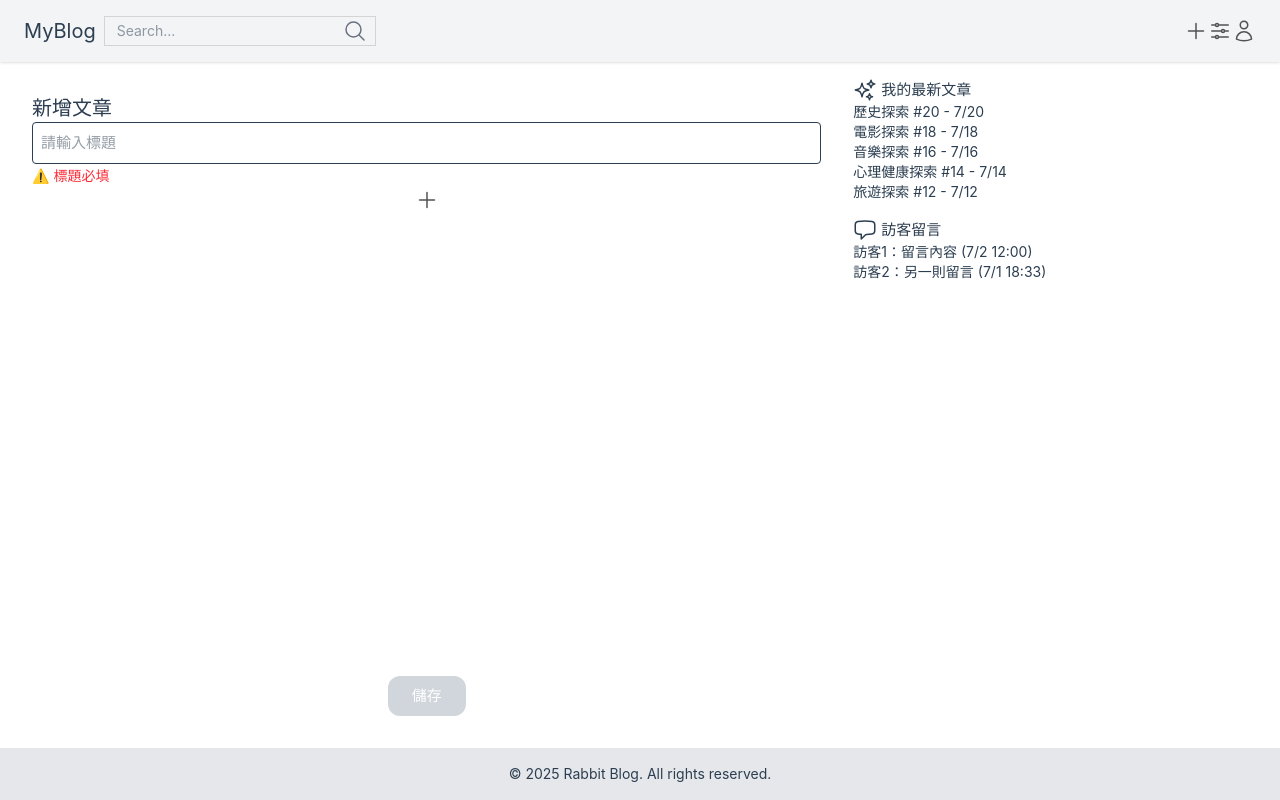
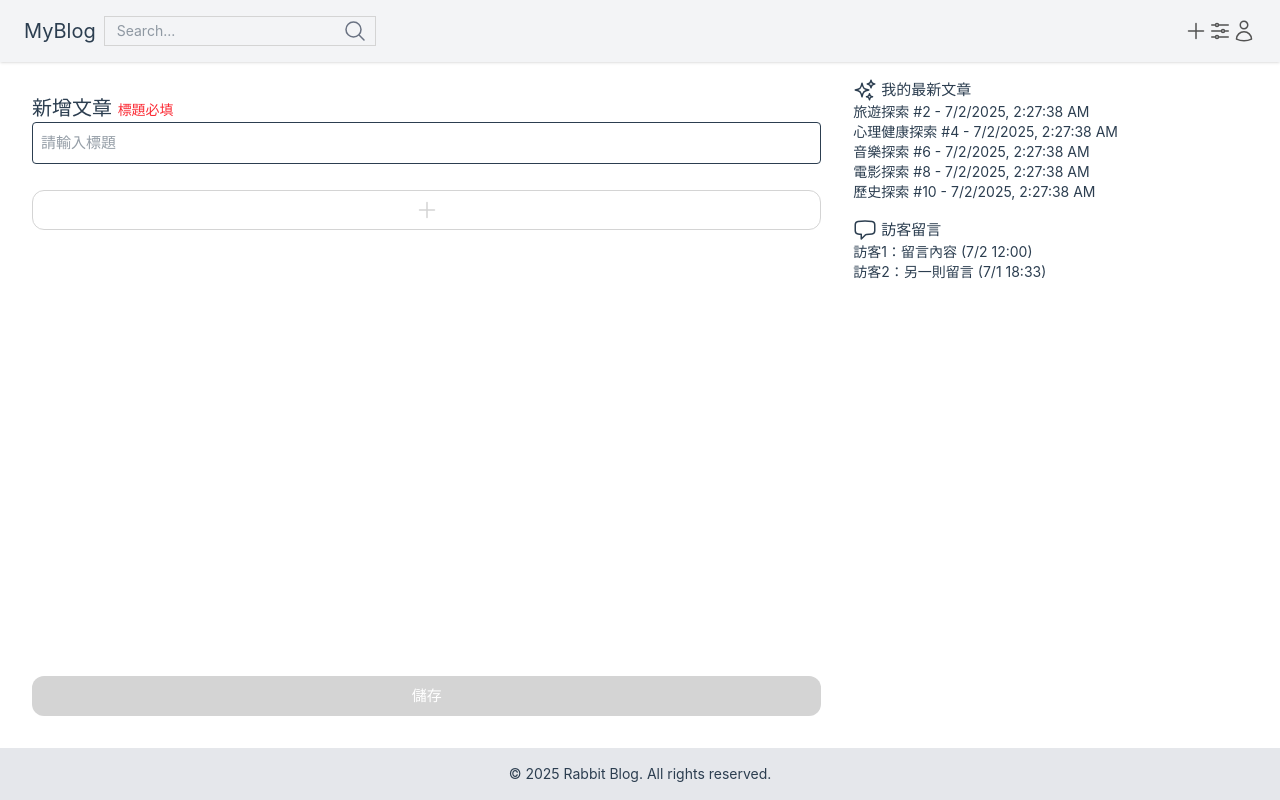
Before and after one commit to cindy951357/vue3-blog, a Vue app: page /add in a window 1280 px wide. Built offline with nearby package versions, Linux system fonts and the light colour scheme.

Commit message:
update - color from purple -> rose. add - first image of post update - refine AddNewPost UI

```diff
--- /dev/null
+++ b/src/components/icons/ImageIcon.vue
@@ -0,0 +1,5 @@
+<template>
+<svg xmlns="http://www.w3.org/2000/svg" fill="none" viewBox="0 0 24 24" stroke-width="1.5" stroke="currentColor" class="size-6">
+  <path stroke-linecap="round" stroke-linejoin="round" d="m2.25 15.75 5.159-5.159a2.25 2.25 0 0 1 3.182 0l5.159 5.159m-1.5-1.5 1.409-1.409a2.25 2.25 0 0 1 3.182 0l2.909 2.909m-18 3.75h16.5a1.5 1.5 0 0 0 1.5-1.5V6a1.5 1.5 0 0 0-1.5-1.5H3.75A1.5 1.5 0 0 0 2.25 6v12a1.5 1.5 0 0 0 1.5 1.5Zm10.5-11.25h.008v.008h-.008V8.25Zm.375 0a.375.375 0 1 1-.75 0 .375.375 0 0 1 .75 0Z" />
+</svg>
+</template>
--- /dev/null
+++ b/src/components/icons/TextIcon.vue
@@ -0,0 +1,5 @@
+<template>
+<svg xmlns="http://www.w3.org/2000/svg" fill="none" viewBox="0 0 24 24" stroke-width="1.5" stroke="currentColor" class="size-6">
+  <path stroke-linecap="round" stroke-linejoin="round" d="m10.5 21 5.25-11.25L21 21m-9-3h7.5M3 5.621a48.474 48.474 0 0 1 6-.371m0 0c1.12 0 2.233.038 3.334.114M9 5.25V3m3.334 2.364C11.176 10.658 7.69 15.08 3 17.502m9.334-12.138c.896.061 1.785.147 2.666.257m-4.589 8.495a18.023 18.023 0 0 1-3.827-5.802" />
+</svg>
+</template>
--- a/src/components/layout/Header.vue
+++ b/src/components/layout/Header.vue
@@ -21,9 +21,9 @@
     </div>
     <!-- 右半：新增 + 設定 + 頭像 -->
     <div class="flex items-center space-x-4">
-      <button class="text-neutral-600 hover:text-purple-300" @click="goToAdd"><AddIcon/></button>
-      <button class="text-neutral-600 hover:text-purple-300"><setting-icon/></button>
-      <button class="text-neutral-600 hover:text-purple-300"><profile-icon/></button>
+      <button class="text-neutral-600 hover:text-rose-300" @click="goToAdd"><AddIcon/></button>
+      <button class="text-neutral-600 hover:text-rose-300"><setting-icon/></button>
+      <button class="text-neutral-600 hover:text-rose-300"><profile-icon/></button>
     </div>
   </header>
 </template>
--- a/src/components/layout/Main.vue
+++ b/src/components/layout/Main.vue
@@ -10,6 +10,5 @@
 </template>
 
 <script setup lang="ts">
-import HomeFeed from '@/components/main/HomeFeed.vue'
 import RightPanel from '@/components/main/RightPanel.vue'
 </script>
--- a/src/components/main/HomeFeed.vue
+++ b/src/components/main/HomeFeed.vue
@@ -1,15 +1,15 @@
 <template>
   <div>
-    <div class="flex space-x-4 mb-4 border-b pb-2">
+    <div class="flex gap-x-4 mb-4 border-b pb-2">
       <RouterLink
         to="/recommend/posts"
-        class="hover:text-purple-300"
+        class="hover:text-rose-300"
         :class="{ 'font-bold text-neutral-300': $route.path.startsWith('/recommend/posts') }"
       >推薦文章</RouterLink>
 
       <RouterLink
         to="/myposts/posts"
-        class="hover:text-purple-300"
+        class="hover:text-rose-300"
         :class="{ 'font-bold text-neutral-300': $route.path.startsWith('/myposts/posts') }"
       >我的文章</RouterLink>
     </div>
--- a/src/components/main/MyPosts.vue
+++ b/src/components/main/MyPosts.vue
@@ -1,7 +1,7 @@
 <template>
   <div>
     <h2 class="font-bold text-lg mb-2">我的文章（共 {{ myPosts.length }} 篇）</h2>
-    <ul class="flex flex-col gap-2">
+    <ul class="flex flex-col gap-y-4">
       <li
         v-for="post in myPosts"
         :key="post.id"
--- a/src/components/main/RecommendPosts.vue
+++ b/src/components/main/RecommendPosts.vue
@@ -1,7 +1,7 @@
 <template>
   <div>
     <h2 class="font-bold text-lg mb-2">推薦文章（共 {{ recommendPosts.length }} 篇）</h2>
-    <ul class="space-y-4">
+    <ul class="flex flex-col gap-y-4">
       <li
         v-for="post in recommendPosts"
         :key="post.id"
@@ -11,6 +11,10 @@
         <h3 class="text-xl font-semibold">{{ post.postTitle }}</h3>
         <p class="text-sm text-gray-500">{{ post.time }}</p>
         <p class="text-gray-600 truncate">{{ getFirstTextRow(post) }}</p>
+        <p><img :src="getFirstImageRow(post)"
+            alt="封面圖"  class="w-40 h-28 object-cover rounded"
+            />
+        </p>
       </li>
     </ul>
   </div>
@@ -35,5 +39,11 @@ const goToPost = (id: string) => {
 }
 
 const getFirstTextRow = (post: Post) =>
-  post.rows.find(r => r.type === 'text')?.content || ''
+  post.rows.find(r => r.type === 'text')?.content || '';
+
+const getFirstImageRow = (post: Post) => {
+    const findImg = post.rows.find(r => r.type === 'image')?.content || '';
+    console.log('findImg', );
+    return findImg
+}
 </script>
--- a/src/components/main/RightPanel.vue
+++ b/src/components/main/RightPanel.vue
@@ -6,9 +6,9 @@
           <li v-for="post in myLatestPosts.slice(0, 5)" :key="post.id">
             <RouterLink
               :to="`/post/${post.id}`"
-              class="hover:underline hover:text-purple-300"
+              class="hover:underline hover:text-rose-300"
             >
-              {{ post.postTitle }} - {{ formatDate(post.time) }}
+              {{ post.postTitle }} - {{ post.time }}
             </RouterLink>
           </li>
         </ul>
--- a/src/constants/mock.ts
+++ b/src/constants/mock.ts
@@ -54,7 +54,7 @@ export const MOCK_POSTS: Post[] = Array.from({ length: 20 }, (_, i) => {
     postTitle: `${topic}探索 #${i + 1}`,
     rows: allRows,
     isRecommend: i % 2 === 0,
-    time: `2025-07-${(i % 30 + 1).toString().padStart(2, '0')}`,
+    time: new Date().toLocaleString(),
     themeTag: topic
   }
 })
--- a/src/views/AddNewPost.vue
+++ b/src/views/AddNewPost.vue
@@ -1,7 +1,11 @@
 <template>
   <div class="max-w-4xl h-full mx-auto p-4 flex flex-col justify-between">
     <div class="top-half">
-      <h1 class="text-xl font-bold">新增文章</h1>
+        <div id='edit-title-and-error' class="h-[80px] p-0">
+          <h1 class="text-xl font-bold">新增文章
+            <span v-if="title.trim() === ''" class="text-red-500 text-sm">標題必填
+              </span>
+            </h1>
 
           <input
             type="text"
@@ -9,13 +13,14 @@
             placeholder="請輸入標題"
             class="border p-2 w-full rounded"
           />
-        <span v-if="title.trim() === ''" class="text-red-500 text-sm">⚠️ 標題必填</span>
+        </div>
 
-        <div class="w-full space-y-4">
+
+        <div class="w-full flex flex-col gap-4">
           <div
             v-for="(row, index) in rows"
             :key="row.id"
-            class="w-full border p-2 rounded flex group bg-white"
+            class="w-full border p-2 rounded flex group bg-white mb-4"
           >
             <!-- 內容顯示 -->
             <div v-if="row.type === 'text'" class="w-9/10">
@@ -42,21 +47,22 @@
         </div>
 
         <!-- 底部新增列按鈕與 tooltip -->
-        <div class="flex justify-center mt-4 relative group">
+        <div class="flex justify-center mt-4 relative group" style="margin-top:16px">
           <button
-            class="text-2xl text-neutral-600 hover:scale-125 transition-transform"
+            class="w-full h-10 flex justify-center items-center text-2xl text-neutral-300 hover:text-rose-300 border border-neutral-300 rounded-xl
+            hover:border-rose-300"
           >
             <add-icon/>
           </button>
 
           <div
-            class="absolute top-8 bg-white border p-2 rounded shadow-md flex gap-2 opacity-0 group-hover:opacity-100 transition-opacity z-10"
+            class="absolute top-10 bg-white border p-2 rounded shadow-md flex gap-2 opacity-0 group-hover:opacity-100 transition-opacity z-10"
           >
-            <button @click="addRow('text')" class="hover:bg-gray-100 p-2 rounded">
-              🅣
+            <button @click="addRow('text')" class="hover:text-rose-300 p-2 rounded">
+              <text-icon/>
             </button>
-            <button @click="addRow('image')" class="hover:bg-gray-100 p-2 rounded">
-              🖼️
+            <button @click="addRow('image')" class="hover:text-rose-300 p-2 rounded">
+              <image-icon/>
             </button>
           </div>
         </div>
@@ -67,7 +73,7 @@
     </div>
     <div class="bottom-half text-center mt-6">
       <button
-        class="bg-gray-300 hover:bg-purple-300 text-white px-6 py-2 rounded-xl"
+        class="w-full h-10 bg-neutral-300 hover:bg-rose-300 text-white px-6 py-2 rounded-xl"
         @click="savePost"
       >儲存</button>
     </div>
@@ -84,6 +90,8 @@ import type { PostRow } from '@/types/post';
 import { v4 as uuidv4 } from 'uuid';
 import AddIcon from '@/components/icons/AddIcon.vue';
 import DeleteIcon from '@/components/icons/DeleteIcon.vue';
+import TextIcon from '@/components/icons/TextIcon.vue';
+import ImageIcon from '@/components/icons/ImageIcon.vue';
 
 const postStore = usePostStore()
 const modal = useModalStore()
--- a/src/views/HomeView.vue
+++ b/src/views/HomeView.vue
@@ -1,5 +1,5 @@
 <template>
-  <div class="min-h-screen w-screen flex flex-col">
+  <div class="min-h-screen w-full flex flex-col">
     <Header />
     <Main />
     <Footer />
--- a/src/views/PostDetailView.vue
+++ b/src/views/PostDetailView.vue
@@ -1,6 +1,6 @@
 <template>
   <div class="max-w-4xl mx-auto p-4">
-    <button @click="router.back()" class="text-purple-300 text-sm mb-4">← 返回</button>
+    <button @click="router.back()" class="text-rose-300 text-sm mb-4">← 返回</button>
 
     <div v-if="post" class="space-y-4">
       <h1 class="text-2xl font-bold">{{ post.postTitle }}</h1>
```
Lines whose indentation alone changed are shown as unchanged.
